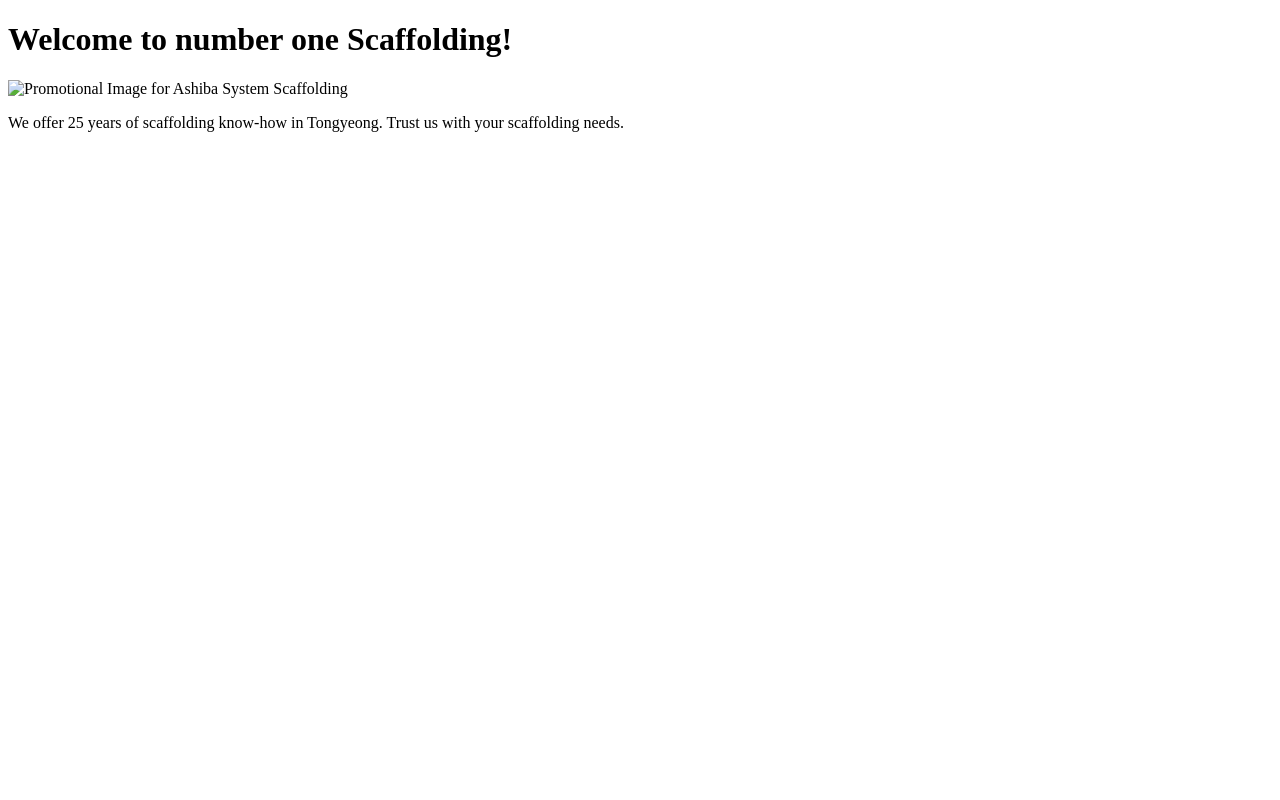
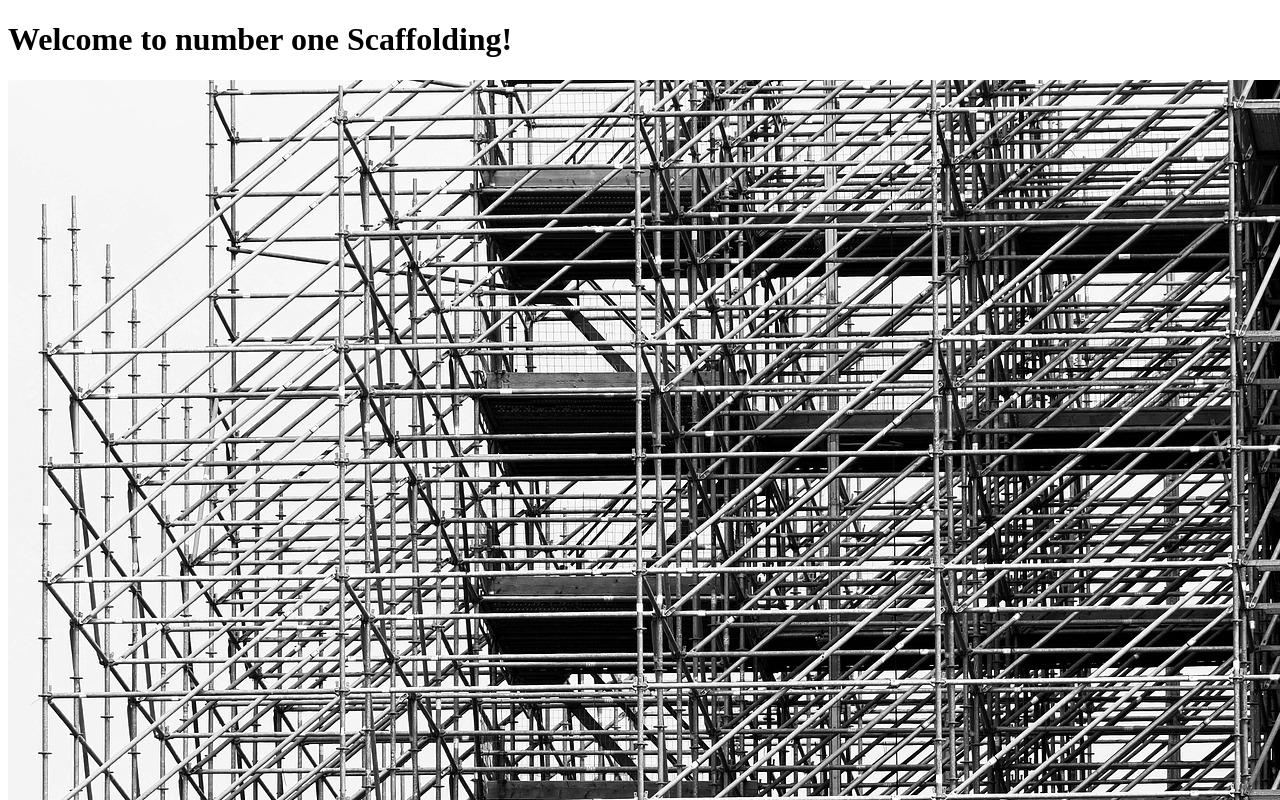
Before and after one commit to tongyeongsi/scaffolding, a plain HTML site: page index.html in a window 1280 px wide. Shown: the top 800 px of the page. Drawn offline with Linux system fonts and the light colour scheme.

Commit message:
Update index.html

```diff
--- a/index.html
+++ b/index.html
@@ -5,7 +5,7 @@
 </head>
 <body>
     <h1>Welcome to number one Scaffolding!</h1>
-    <img src="image.jpg" alt="Promotional Image for Ashiba System Scaffolding" />
+    <img src="24.jpg" alt="Scaffolding" />
     <p>We offer 25 years of scaffolding know-how in Tongyeong. Trust us with your scaffolding needs.</p>
 </body>
 </html>
```
